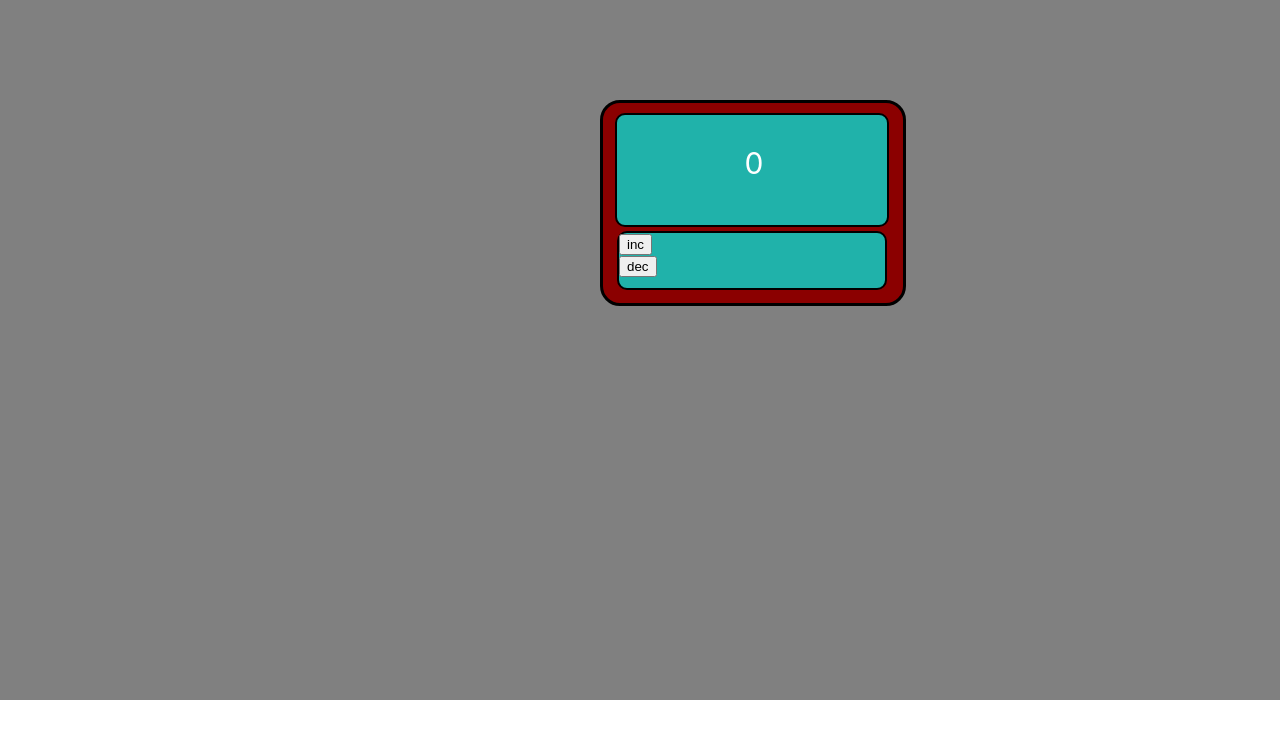
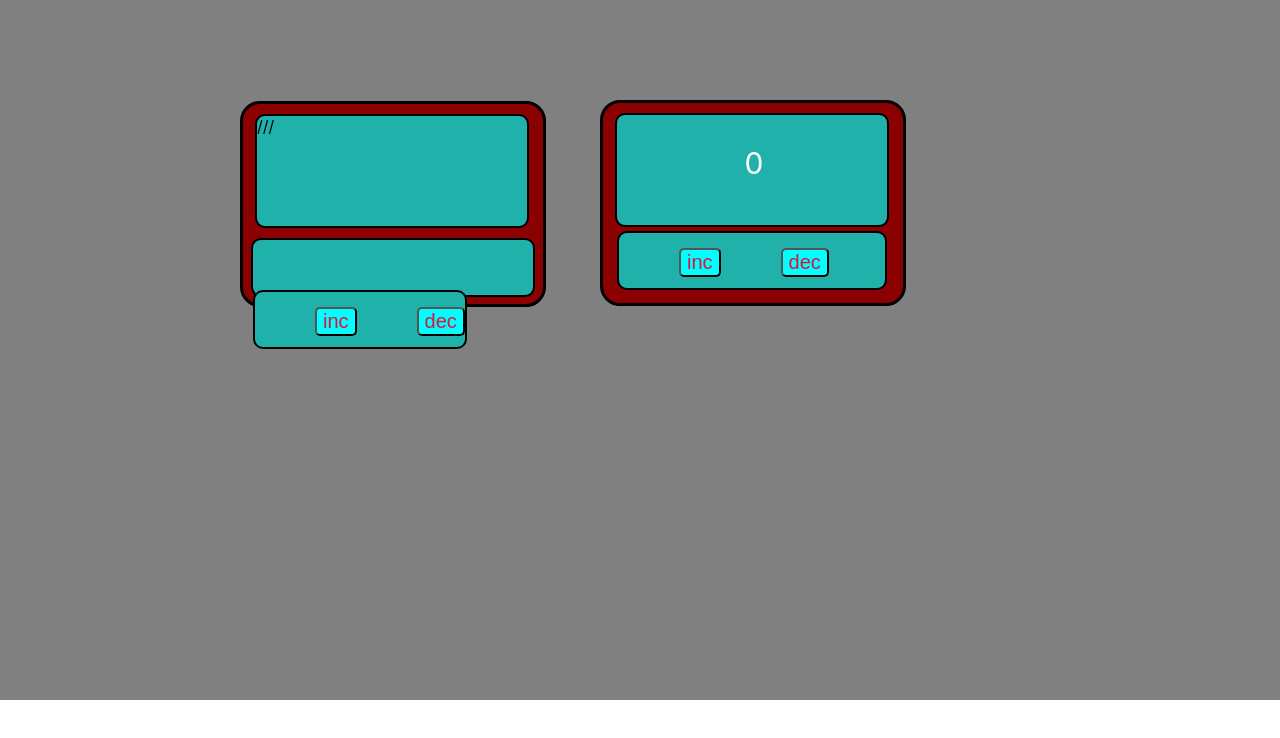
Before and after one commit to Samurai-way/Counter, a React (Create React App) app: page / in a window 1280 px wide. Shown: the top 738 px of the page. Built offline with nearby package versions, Linux system fonts and the light colour scheme.

Commit message:
change counter

```diff
--- a/src/App.module.css
+++ b/src/App.module.css
@@ -39,3 +39,41 @@
     border-radius: 10px;
     display: flex;
 }
+
+/**                             Второе табло, для изменений             */
+
+.change_wrapper{
+    background-color: darkred;
+    border: 3px solid black;
+    width: 300px;
+    height: 200px;
+    margin: -305px 10px 10px 240px;
+    display: block;
+    border-radius: 20px;
+}
+
+.change_counter{
+    width: 270px;
+    background-color: lightseagreen;
+    height: 110px;
+    margin: 10px 12px;
+    border: 2px solid black;
+    border-radius: 10px;
+}
+.change_button_wrapper{
+    background-color: lightseagreen;
+    height: 55px;
+    width: 280px;
+    margin: 10px 10px 10px 8px;
+    border: 2px solid black;
+    border-radius: 10px;
+    display: flex;
+}
+.change_button{
+    background-color: lightseagreen;
+    height: 55px;
+    margin-top: 50px;
+    border: 2px solid black;
+    border-radius: 10px;
+    display: flex;
+}
--- a/src/App.tsx
+++ b/src/App.tsx
@@ -16,13 +16,25 @@ function App() {
                         <Value value={value}/>
                     </div>
                    <div className={w.button_wrapper}>
-                       <UniversalButton setValue={setValue}
+                       <UniversalButton name={'inc'} setValue={setValue}
                                         value={value}
                        />
                    </div>
                 </div>
             </div>
-
+            <div className={w.change_wrapper}>
+                <div className={w.change_counter}>
+                    ///
+                </div>
+                <div className={w.change_button_wrapper}>
+                    <div className={w.change_button}>
+                        <UniversalButton name={'set'}
+                            value={value}
+                            setValue={setValue}
+                        />
+                    </div>
+                </div>
+            </div>
         </div>
     );
 }
--- a/src/button/Buttons.tsx
+++ b/src/button/Button.tsx
@@ -1,10 +1,13 @@
-import React from 'react';
+import React, {ButtonHTMLAttributes, useState} from 'react';
+import b from './Buttons.module.css'
 
 type PropsType = {
     name: string
     onClick: ()=>void
     value: number
+
 }
+
 
 export const Button = (props: PropsType) => {
 
@@ -12,9 +15,13 @@ export const Button = (props: PropsType) => {
         props.onClick()
     }
 
+
+
+
     return (
         <div>
-            <button onClick={onClickButtonHundler}>{props.name}</button>
+            <button className={b.small}
+                    onClick={onClickButtonHundler}>{props.name}</button>
         </div>
     );
 };
--- /dev/null
+++ b/src/button/Buttons.module.css
@@ -0,0 +1,20 @@
+.wrapper{
+    display: flex;
+}
+.inc{
+    /*border: 2px solid black;*/
+    margin-top: 15px;
+    margin-left: 60px;
+
+}
+.dec{
+    /*border: 2px solid black;*/
+    margin-top: 15px;
+    margin-left: 60px
+}
+.small{
+    border-radius: 5px;
+    font-size: 20px;
+    background-color: cyan;
+    color: crimson;
+}
--- a/src/button/UniversalButton.tsx
+++ b/src/button/UniversalButton.tsx
@@ -1,21 +1,30 @@
 import React from 'react';
-import {Button} from "./Buttons";
-
+import {Button} from "./Button";
+import b from './Buttons.module.css';
 
 type UniversalButtonPropsType = {
-    setValue: (value: number)=>void
+    setValue: (value: number) => void
     value: number
+    name: string
 }
 
 export const UniversalButton = (props: UniversalButtonPropsType) => {
 
-    const inc = () =>{ props.setValue(props.value+1) }
-    const dec = () =>{ props.setValue(0) }
+    const inc = () => {
+        props.setValue(props.value + 1)
+    }
+    const dec = () => {
+        props.setValue(0)
+    }
 
     return (
-        <div>
-            <Button name={'inc'} value={props.value} onClick={inc}/>
-            <Button name={'dec'} value={props.value} onClick={dec}/>
+        <div className={b.wrapper}>
+            <div className={b.inc}>
+                <Button name={'inc'} value={props.value} onClick={inc}/>
+            </div>
+            <div className={b.dec}>
+                <Button name={'dec'} value={props.value} onClick={dec}/>
+            </div>
         </div>
     );
 };
```
